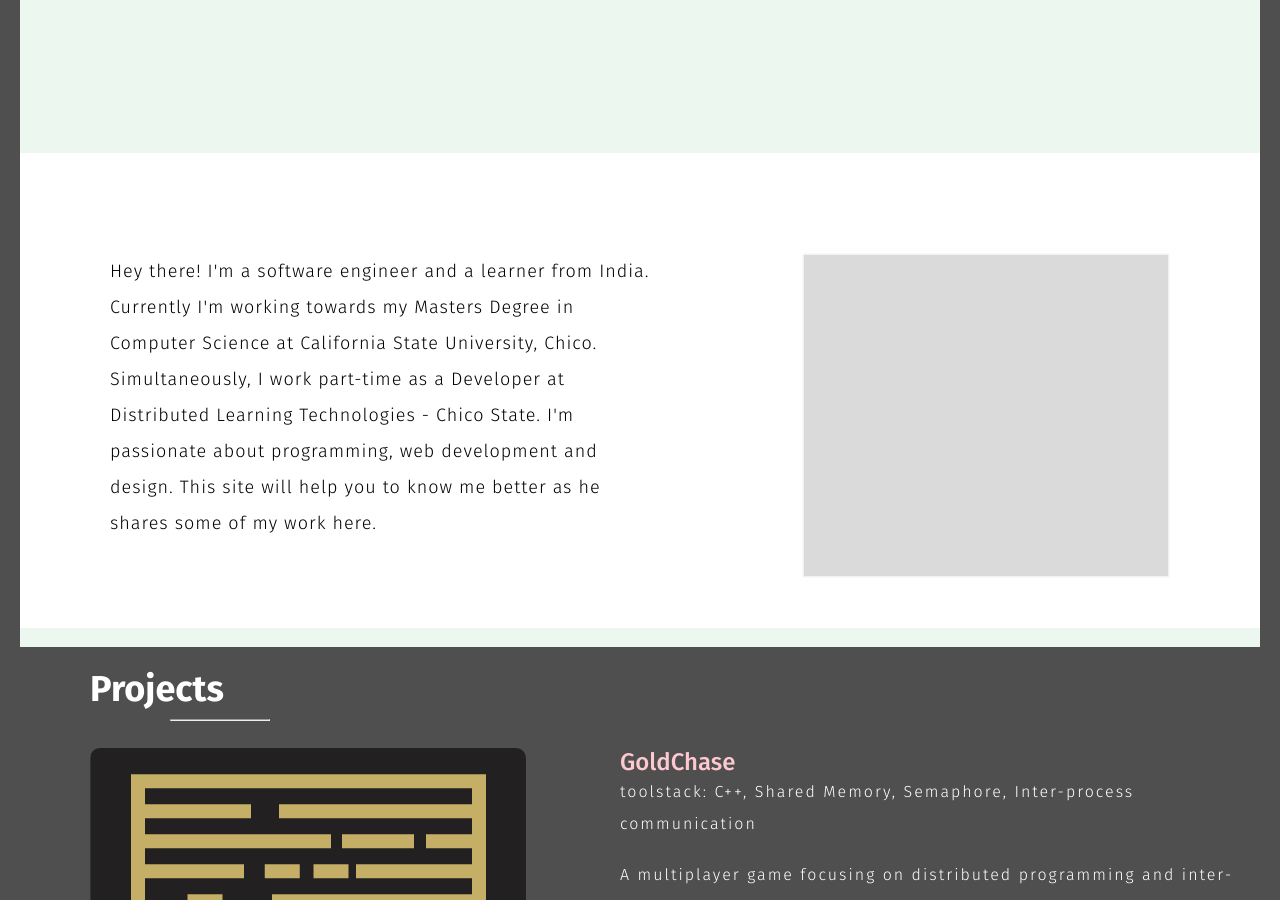
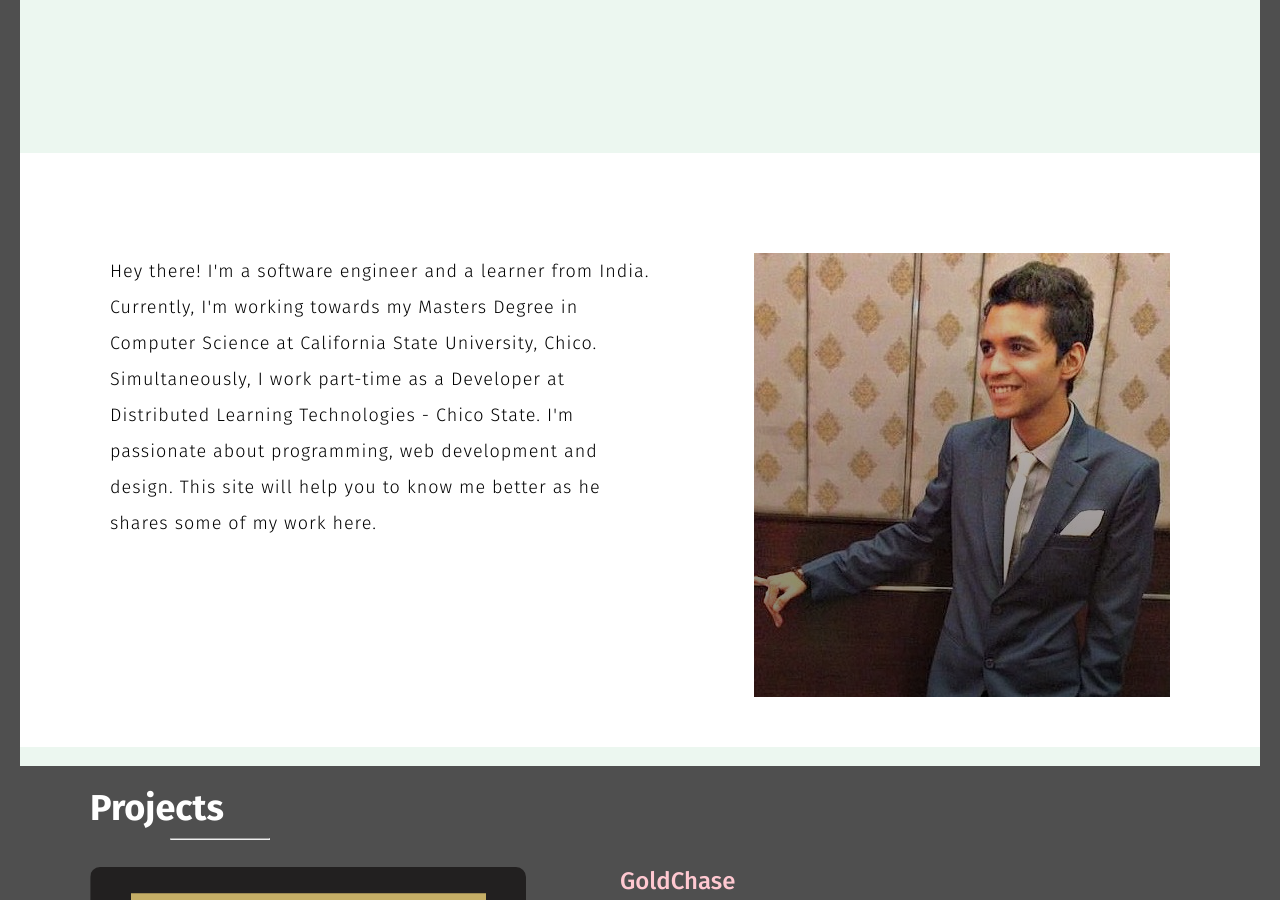
Before and after one commit to dineyw23/dineyw23.github.io, a Jekyll site: the page built from index.html, in a window 1280 px wide and 900 px high, scrolled down 556 px. Built offline with Jekyll 4.4.1, drawn with Linux system fonts in a browser that asks for light colours.

```diff
--- a/index.html
+++ b/index.html
@@ -25,7 +25,7 @@ layout: default
 
   <!-- About -->
   <div id="wrapper-2">
-    <p id="about"> Hey there! I'm a software engineer and a learner from India. Currently I'm working towards my Masters Degree in Computer Science at California State University, Chico. Simultaneously, I work part-time as a Developer at Distributed Learning Technologies - Chico State.
+    <p id="about"> Hey there! I'm a software engineer and a learner from India. Currently, I'm working towards my Masters Degree in Computer Science at California State University, Chico. Simultaneously, I work part-time as a Developer at Distributed Learning Technologies - Chico State.
     I'm passionate about programming, web development and design. This site will help you to know me better as he shares some of my work here.</p>
     <img src="{{ site.baseurl }}/images/pic.png">
   </div>
```
Also changed, not shown: images/pic.png.
